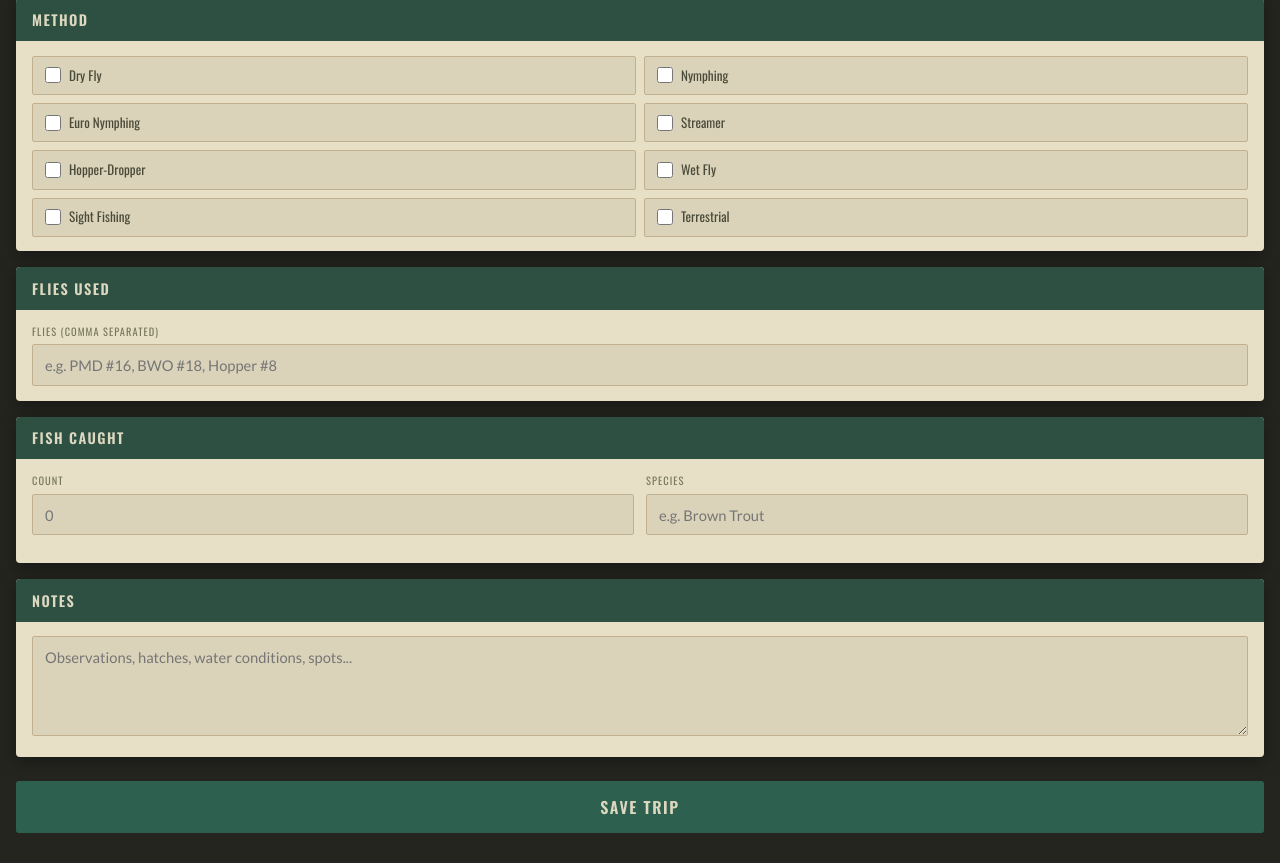
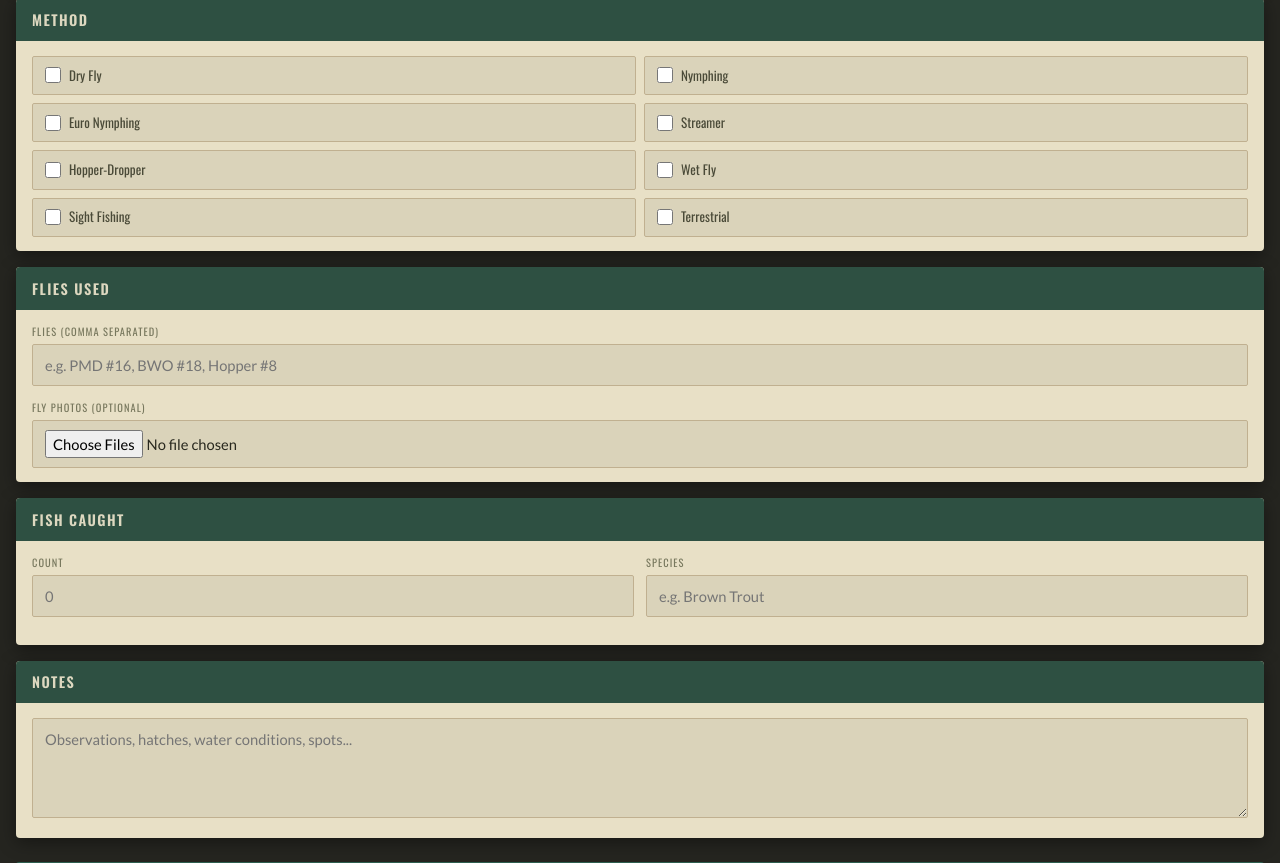
Before and after one commit to taylorbradburn-netizen/Fishing-Log, a Flask app: page /new in a window 1280 px wide. Shown: the part 638-1501 px from the top of the page. Run offline with Flask 3, Linux system fonts and the light colour scheme.

Commit message:
Add fly photo uploads to log entries
Co-Authored-By: Claude Sonnet 4.6 <noreply@anthropic.com>

```diff
--- a/app.py
+++ b/app.py
@@ -1,12 +1,15 @@
 import os
 import json
+import uuid
 import sqlite3
 import requests
 from datetime import datetime, timezone
-from flask import Flask, jsonify, render_template, request, redirect, url_for
+from flask import Flask, jsonify, render_template, request, redirect, url_for, send_from_directory
 
 app = Flask(__name__)
 DB_PATH = os.environ.get("DB_PATH", "fishing_log.db")
+UPLOAD_DIR = os.path.join(os.path.dirname(os.path.abspath(DB_PATH)), "uploads")
+os.makedirs(UPLOAD_DIR, exist_ok=True)
 
 RIVERS = [
     {"id": "13190500", "name": "SF Boise River",  "lat": 43.5,  "lon": -115.8},
@@ -43,9 +46,14 @@ def init_db():
                 methods       TEXT,
                 species       TEXT,
                 fish_count    INTEGER DEFAULT 0,
-                notes         TEXT
+                notes         TEXT,
+                fly_photos    TEXT
             )
         """)
+        try:
+            db.execute("ALTER TABLE entries ADD COLUMN fly_photos TEXT")
+        except Exception:
+            pass
 
 
 init_db()
@@ -104,6 +112,7 @@ def index():
         row = dict(e)
         row["flies"] = json.loads(e["flies"] or "[]")
         row["methods"] = json.loads(e["methods"] or "[]")
+        row["fly_photos"] = json.loads(e["fly_photos"] or "[]")
         parsed.append(row)
     return render_template("index.html", entries=parsed, rivers=RIVERS)
 
@@ -124,17 +133,32 @@ def river_conditions(site_id):
     return jsonify({**usgs, **pressure})
 
 
+@app.route("/uploads/<filename>")
+def uploaded_file(filename):
+    return send_from_directory(UPLOAD_DIR, filename)
+
+
 @app.route("/save", methods=["POST"])
 def save():
     f = request.form
     flies = json.dumps([x.strip() for x in f.get("flies", "").split(",") if x.strip()])
     methods = json.dumps(request.form.getlist("methods"))
+
+    saved_photos = []
+    for file in request.files.getlist("fly_photos"):
+        if file and file.filename:
+            ext = os.path.splitext(file.filename)[1].lower()
+            filename = uuid.uuid4().hex + ext
+            file.save(os.path.join(UPLOAD_DIR, filename))
+            saved_photos.append(filename)
+    fly_photos = json.dumps(saved_photos)
+
     with get_db() as db:
         db.execute("""
             INSERT INTO entries
               (created_at, date, river_name, river_id, pressure_inhg, pressure_trend,
-               cfs, water_temp_f, clarity, flies, methods, species, fish_count, notes)
-            VALUES (?,?,?,?,?,?,?,?,?,?,?,?,?,?)
+               cfs, water_temp_f, clarity, flies, methods, species, fish_count, notes, fly_photos)
+            VALUES (?,?,?,?,?,?,?,?,?,?,?,?,?,?,?)
         """, (
             datetime.now(timezone.utc).isoformat(),
             f.get("date"),
@@ -150,6 +174,7 @@ def save():
             f.get("species") or None,
             int(f.get("fish_count") or 0),
             f.get("notes") or None,
+            fly_photos,
         ))
     return redirect(url_for("index"))
 
--- a/static/style.css
+++ b/static/style.css
@@ -289,6 +289,23 @@ body {
   border: 1px solid var(--border);
 }
 
+/* ---- Fly Photos ---- */
+
+.fly-photos {
+  display: flex;
+  flex-wrap: wrap;
+  gap: 6px;
+  margin-top: 6px;
+}
+
+.fly-thumb {
+  width: 72px;
+  height: 72px;
+  object-fit: cover;
+  border-radius: 3px;
+  border: 1px solid var(--border);
+}
+
 /* ---- Bottom ---- */
 
 .log-bottom {
--- a/templates/log.html
+++ b/templates/log.html
@@ -21,7 +21,7 @@
   </header>
 
   <div class="container-fluid px-3 py-3">
-    <form method="POST" action="/save">
+    <form method="POST" action="/save" enctype="multipart/form-data">
 
       <!-- Date & River -->
       <div class="form-card">
@@ -121,6 +121,10 @@
             <input type="text" name="flies" class="form-input"
                    placeholder="e.g. PMD #16, BWO #18, Hopper #8">
           </div>
+          <div class="form-group">
+            <label class="form-label-custom">Fly Photos (optional)</label>
+            <input type="file" name="fly_photos" class="form-input" accept="image/*" multiple>
+          </div>
         </div>
       </div>
 
```
Also changed, not shown: templates/index.html (+13 -2 lines).
